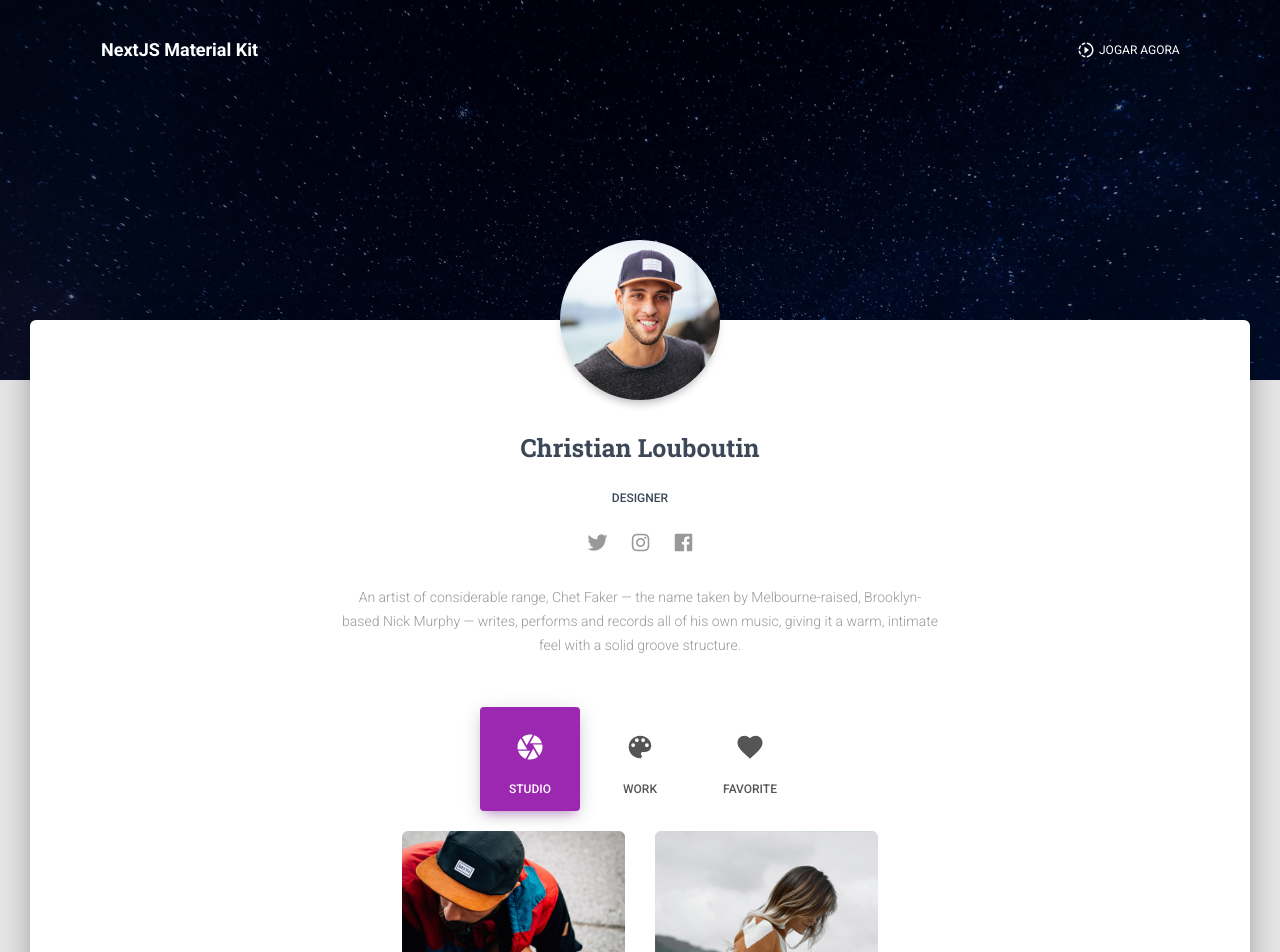
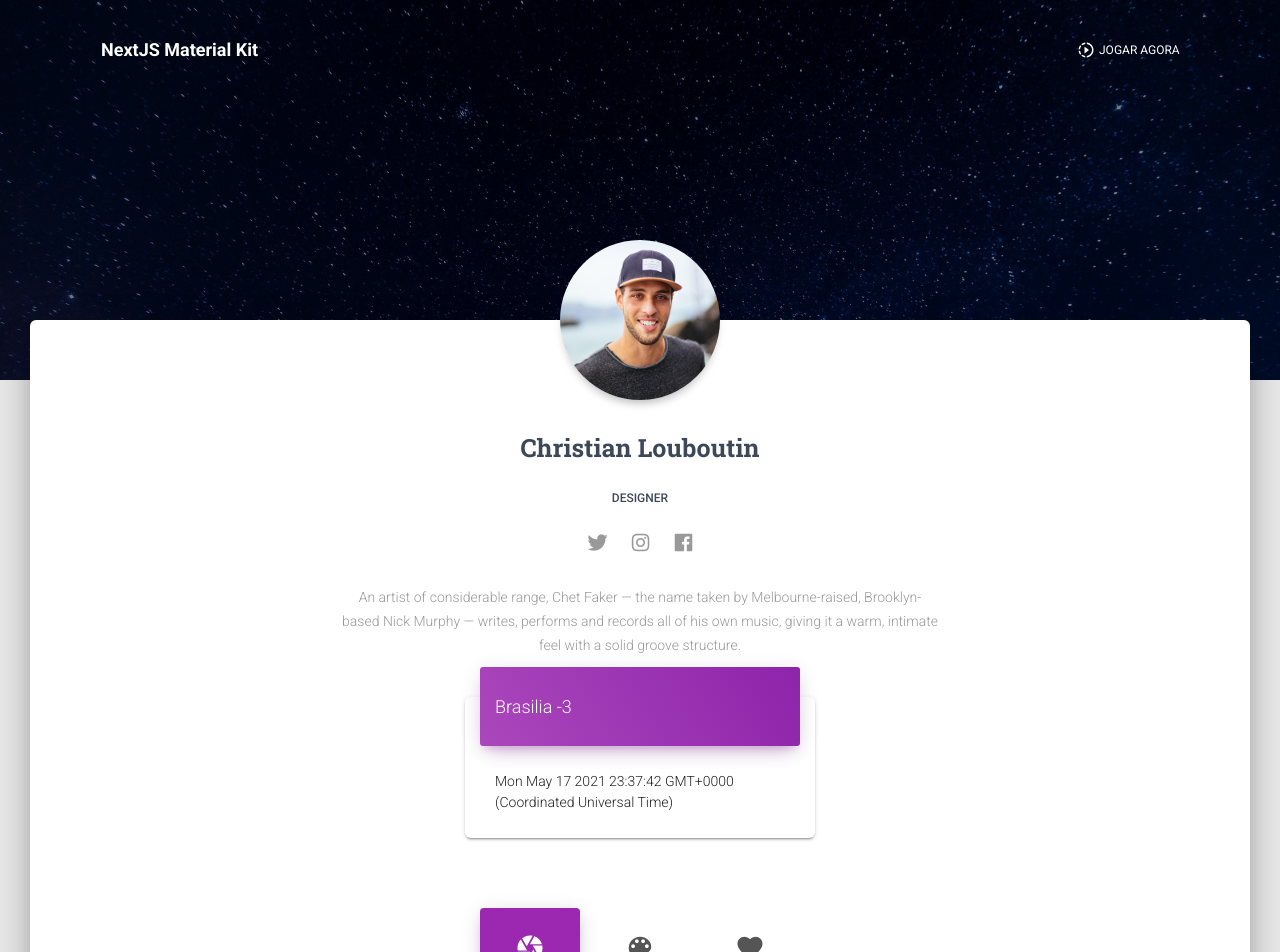
Before and after one commit to andersonr/JogoDoBalao, a Next.js app in the folder jogobalao/: page /profile in a window 1280 px wide. Shown: the top 952 px of the page. Built offline with nearby package versions, Linux system fonts and the light colour scheme.

Commit message:
Brincadeira com componente de horas

```diff
--- /dev/null
+++ b/jogobalao/components/WorldTimer/Clock.js
@@ -0,0 +1,40 @@
+import React from "react";
+
+import Card from "../Card/Card.js";
+import CardHeader from "../Card/CardHeader.js";
+import CardBody from "../Card/CardBody.js";
+
+import { makeStyles } from "@material-ui/core/styles";
+import styles from "styles/jss/nextjs-material-kit/components/typographyStyle.js";
+
+const useStyles = makeStyles(styles);
+
+export default function Clock(props) {
+  const classes = useStyles();
+
+  const { ...propriedades } = props;
+  const horaAtual = new Date();
+  const utc = horaAtual.getTime() + (horaAtual.getTimezoneOffset() * 60000);
+  const definitiveValue = new Date(utc + (3600000 * propriedades.gmt));
+
+  return (
+    <div className={classes.defaultFontStyle}>
+      <Card>
+        <CardHeader color="primary">
+          <h4>
+            {propriedades.cidade}
+            {"  "}
+            {propriedades.gmt}
+          </h4>
+        </CardHeader>
+        <p className={classes.divider}></p>
+        <CardBody>
+                <p className={classes.description}>
+                          {definitiveValue.toString('HH:mm:ss')}{" "}
+                </p>
+
+        </CardBody>
+      </Card>
+    </div>
+  );
+}
--- a/jogobalao/pages/profile.js
+++ b/jogobalao/pages/profile.js
@@ -16,6 +16,7 @@
 import HeaderLinks from "components/Header/HeaderLinks.js";
 import NavPills from "components/NavPills/NavPills.js";
 import Parallax from "components/Parallax/Parallax.js";
+import Clock from "../components/WorldTimer/Clock";
 
 import styles from "styles/jss/nextjs-material-kit/pages/profilePage.js";
 
@@ -81,6 +82,11 @@
                 feel with a solid groove structure.{" "}
               </p>
             </div>
+            <GridContainer justify="center" >
+                <GridItem xs={12} sm={12} md={4}>
+                  <Clock cidade="Brasilia" gmt={-3} ></Clock>
+                </GridItem>
+            </GridContainer>
             <GridContainer justify="center">
               <GridItem xs={12} sm={12} md={8} className={classes.navWrapper}>
                 <NavPills
```
